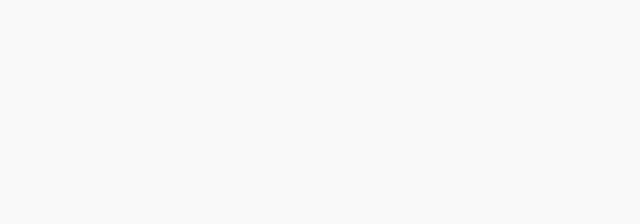
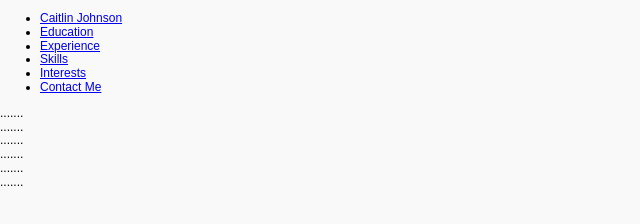
Before and after one commit to cjohnson1088/project_resume_johnson_caitlin, a plain HTML site: page index.html in a window 1280 px wide. Shown: the whole page, without its empty margins (0-640 px from the left). Drawn offline with Linux system fonts and the light colour scheme.

Commit message:
add content to body to initiate tabs

```diff
--- a/index.html
+++ b/index.html
@@ -11,6 +11,23 @@
     <meta name="viewport" content="width=device-width, initial-scale=1.0">
 </head>
 <body>
+    <div id="responsiveTabs">
+        <ul>
+            <li><a href="#intro"> Caitlin Johnson </a></li>
+            <li><a href="#education"> Education </a></li>
+            <li><a href="#work-history"> Experience </a></li>
+            <li><a href="#skills"> Skills </a></li>
+            <li><a href="#interests"> Interests </a></li>
+            <li><a href="#contact"> Contact Me </a></li>
+        </ul>
+
+        <div id="intro"> ....... </div>
+        <div id="education"> ....... </div>
+        <div id="work-history"> ....... </div>
+        <div id="skills"> ....... </div>
+        <div id="interests"> ....... </div>
+        <div id="contact"> ....... </div>
+    </div>
 
 
     <script src="js/jquery-3.2.1.min.js"></script>
```
